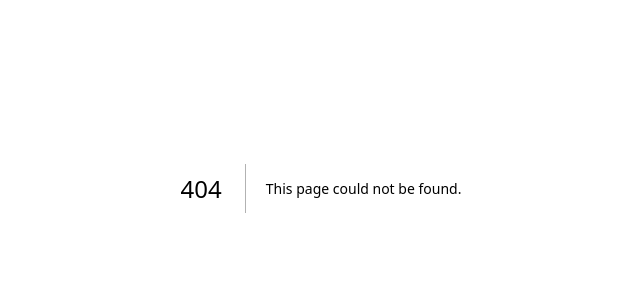
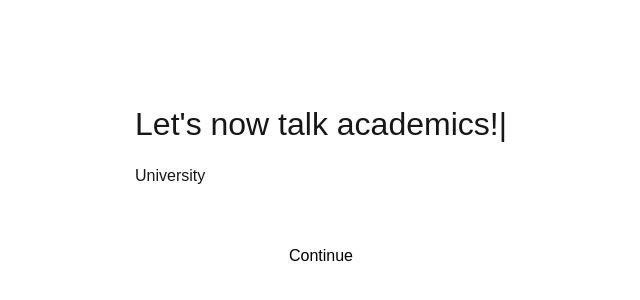
Before and after one commit to mrunixx/notcookedyet, a Next.js app: page /details/academics in a window 1280 px wide. Before the commit this address had no page. Shown: the part 212-512 px from the top of the page, without its empty margins (319-959 px from the left). Built offline with nearby package versions, Linux system fonts and the light colour scheme.

Commit message:
create page and academics page

```diff
--- /dev/null
+++ b/src/app/details/academics/page.jsx
@@ -0,0 +1,37 @@
+"use client"
+import { useState, useEffect } from "react";
+import TypeAnimationDetails from "../../components/TypeAnimationDetails";
+import Link from "next/link";
+import axios from "axios";
+import UniversityAutoComplete from "../../components/UniversityAutoComplete";
+
+const Academics = () => {
+  const [universityName, setUniversityName] = useState("");
+  // const [degree, setDegree] = useState(JSON.parse(localStorage.getItem("academicDetails")).degree || "");
+  // const [wam, setWam] = useState(JSON.parse(localStorage.getItem("academicDetails")).wam || "");
+
+  // useEffect(() => {
+  //   const academicDetails = {
+  //     universityName: universityName,
+  //     degree: degree,
+  //     wam: wam
+  //   }
+  //   localStorage.setItem("academicDetails", JSON.stringify(academicDetails));
+  // }, [universityName, degree, wam]);
+
+
+  return (
+    <div className="main-page">
+      <TypeAnimationDetails>Let's now talk academics!</TypeAnimationDetails>
+      <label className="details-input">
+        University
+        <UniversityAutoComplete value={universityName} setValue={setUniversityName}/>
+      </label>
+      <Link href={"/create"}>
+        <button className="glowing-button">Continue</button>
+      </Link>
+    </div>
+  );
+};
+
+export default Academics;
--- a/src/app/details/page.jsx
+++ b/src/app/details/page.jsx
@@ -49,7 +49,7 @@ const Identity = () => {
         Github
         <input type="text" name="github" value={github} onChange={(e) => setGithub(e.target.value)}/>
       </label>
-      <Link href={"/"}>
+      <Link href={"/details/academics"}>
         <button className="glowing-button">Continue</button>
       </Link>
     </div>
--- a/src/app/globals.css
+++ b/src/app/globals.css
@@ -34,6 +34,30 @@ body {
   gap: 1em;
   justify-content: center;
   align-items: center;
+  padding: 2em;
+}
+
+.main-page-horizontal {
+  display: flex;
+  gap: 1em;
+  justify-content: center;
+  align-items: center;
+  width: 100%;
+  height: 100%;
+}
+
+.main-left {
+  flex: 1;
+  border: 1px solid #ffffff;
+  width: 100%;
+  height: 85vh;
+}
+
+.main-right {
+  flex: 1;
+  border: 1px solid #ffffff;
+  width: 100%;
+  height: 85vh;
 }
 
 .glowing-button {
```
Also changed, not shown: src/app/create/page.jsx (added, +34 -0 lines).
